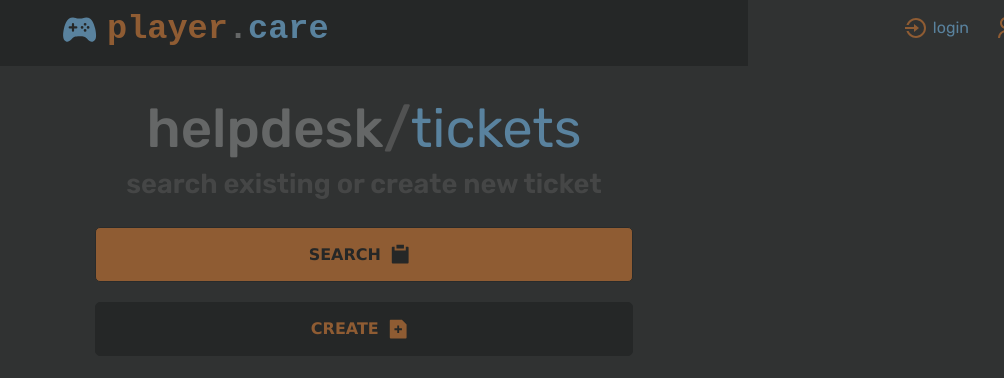
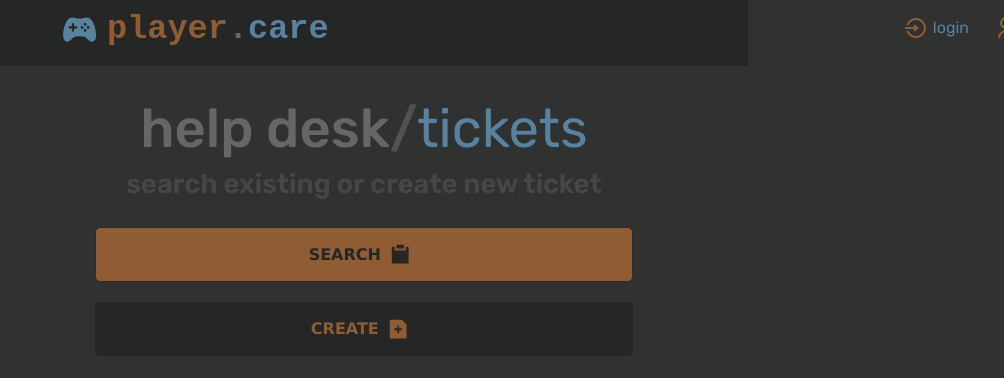
Before and after one commit to iancover/playercare, a React (Create React App) app in the folder frontend/: page / in a window 1280 px wide. Shown: the top 378 px of the page, without its empty margins (276-1280 px from the left). Built offline with nearby package versions, Linux system fonts and the light colour scheme.

Commit message:
chore(ui): Update heading text

```diff
--- a/frontend/src/pages/Home.jsx
+++ b/frontend/src/pages/Home.jsx
@@ -9,7 +9,7 @@ function Home() {
     <>
       <header className='heading'>
         <h1>
-          <span className='heading-first'>helpdesk</span>/
+          <span className='heading-first'>help desk</span>/
           <span className='heading-last'>tickets</span>
         </h1>
         <p>search existing or create new ticket</p>
```
